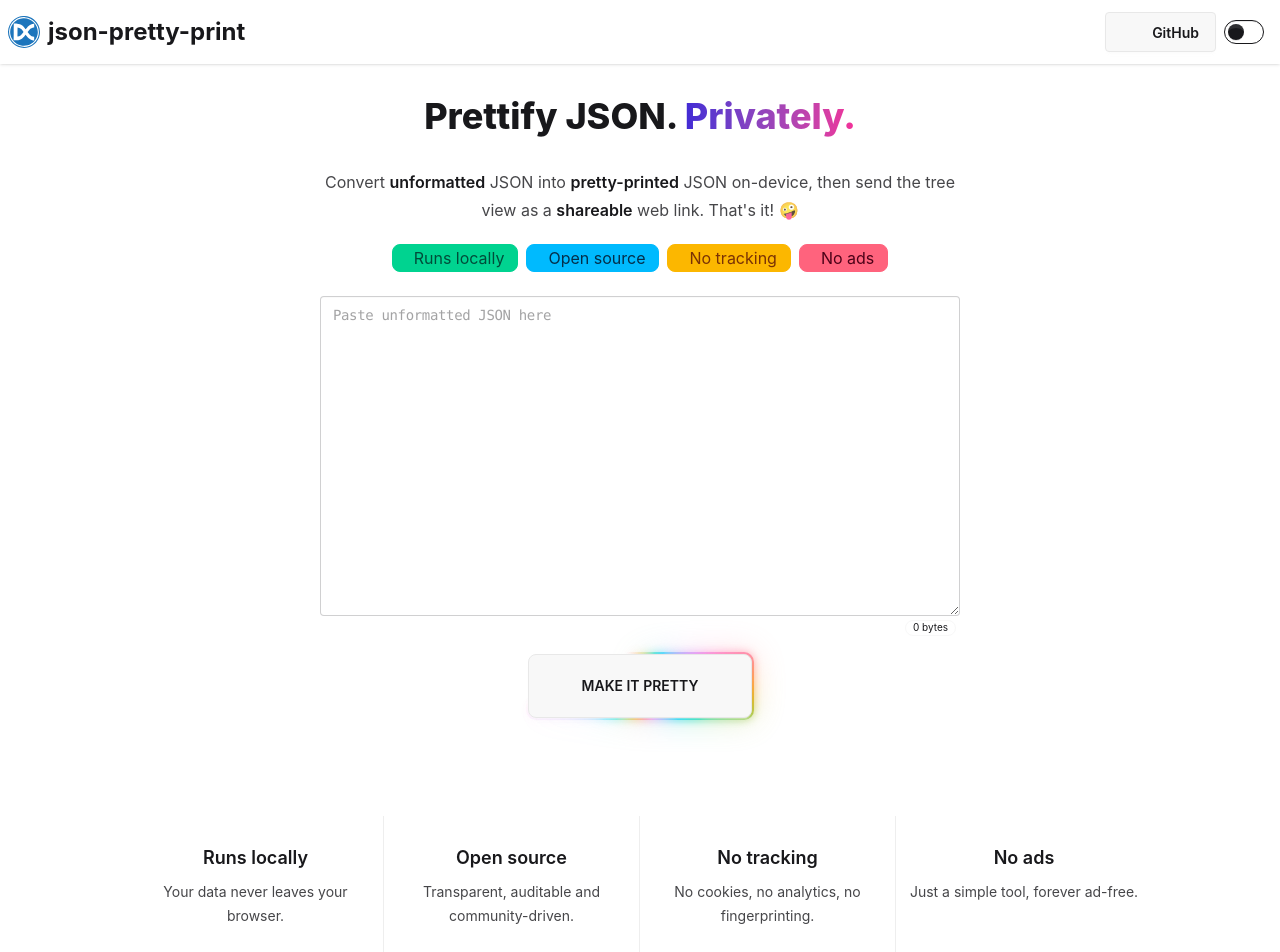
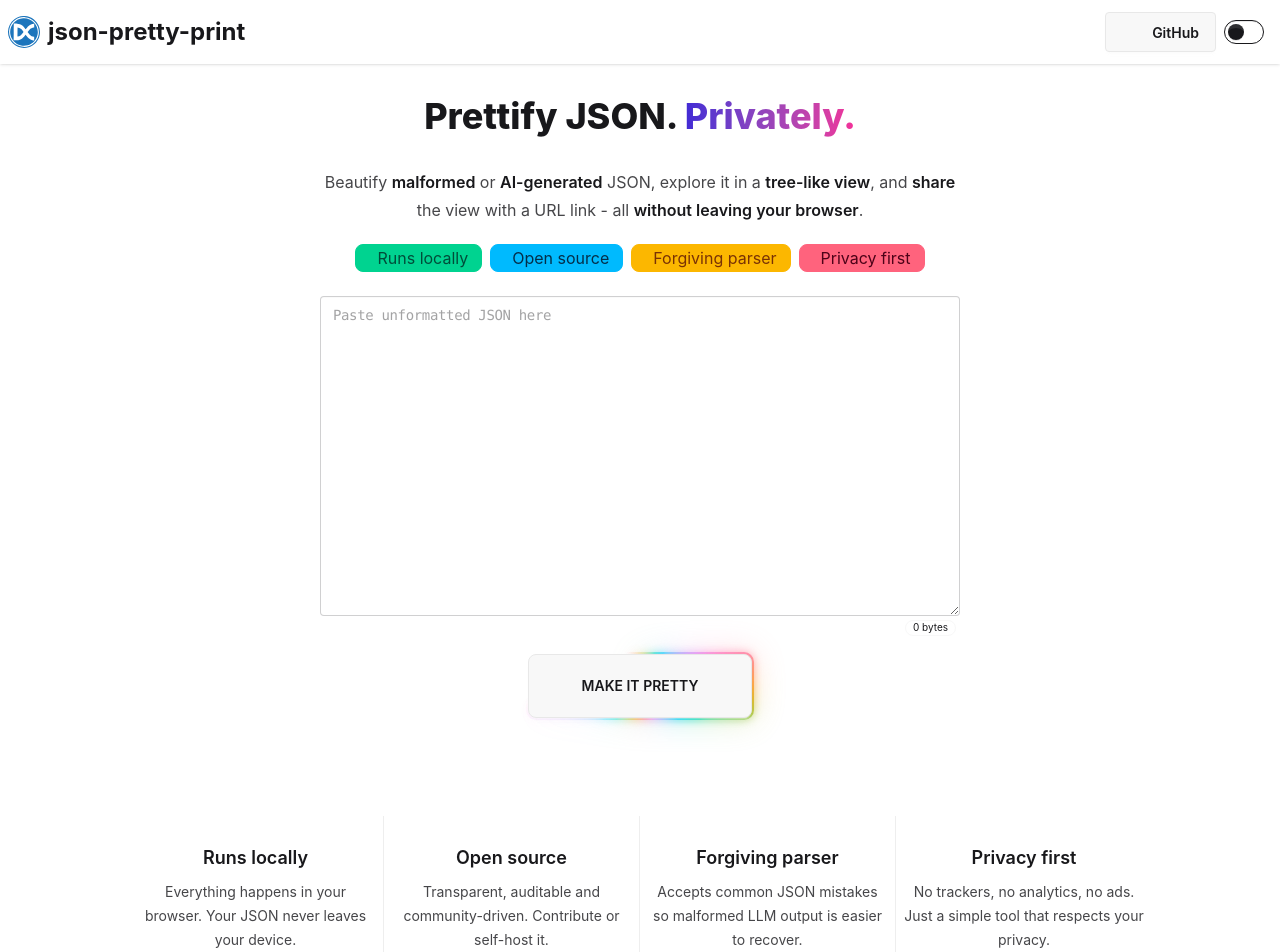
Before and after one commit to zerodevx/json-pretty-print, a SvelteKit app: page / in a window 1280 px wide. Shown: the top 952 px of the page. Built offline with nearby package versions, Linux system fonts and the light colour scheme; what @iconify/tailwind4 would draw is missing.

Commit message:
feat: use `jaison` as forgiving parser

```diff
--- a/src/routes/+page.svelte
+++ b/src/routes/+page.svelte
@@ -1,36 +1,40 @@
 <script>
+import { zipurl, unzipurl } from 'zipurl'
+import jaison from 'jaison'
 import Main from './Main.svelte'
 import View from './View.svelte'
-import { zipurl, unzipurl } from 'zipurl'
-import Json5 from 'json5'
 import { onMount, tick } from 'svelte'
 import { pushState, replaceState } from '$app/navigation'
 import { resolve } from '$app/paths'
 import { page } from '$app/state'
 
+let formatted = $state.raw()
 let unformatted = $state('')
 let hashed = $state('')
 let err = $state('')
-let formatted = $state.raw({})
 
-function prettify() {
+async function prettify() {
   if (!unformatted) return
+  if (hashed && formatted) {
+    pushState(resolve(`/#/${hashed}`), { view: true })
+    return
+  }
   try {
-    formatted = Json5.parse(unformatted)
-    if (hashed) {
-      pushState(resolve(`/#/${hashed}`), { view: true })
-    } else {
-      zipurl(unformatted).then((zipped) => {
-        hashed = zipped
-        pushState(resolve(`/#/${zipped}`), { view: true })
-      })
+    formatted = JSON.parse(unformatted)
+  } catch {
+    try {
+      const parsed = jaison(unformatted)
+      if (typeof parsed !== 'object') throw new Error('Not an object?')
+      formatted = parsed
+    } catch (e) {
+      console.log(e)
+      err = 'Error parsing JSON'
+      return
     }
-    err = ''
-  } catch (e) {
-    console.log(e)
-    formatted = {}
-    err = 'Error: JSON syntax error'
   }
+  err = ''
+  if (!hashed) hashed = await zipurl(unformatted)
+  pushState(resolve(`/#/${hashed}`), { view: true })
 }
 
 onMount(async () => {
@@ -43,19 +47,20 @@ onMount(async () => {
   }
 
   const hash = location.hash.replace(/[#/]/g, '')
-  if (hash) {
+  if (!hash) return
+  try {
+    unformatted = await unzipurl(hash)
+  } catch (e) {
+    console.log(e)
+    unformatted = hash
+    err = 'Error decoding hash link'
+    return
+  } finally {
     await tick()
     replaceState(resolve('/'), {})
-    try {
-      unformatted = await unzipurl(hash)
-      hashed = hash
-      prettify()
-    } catch (e) {
-      console.log(e)
-      unformatted = hash
-      err = 'Error: Invalid hash link'
-    }
   }
+  hashed = hash
+  prettify()
 })
 </script>
 
--- a/src/routes/Main.svelte
+++ b/src/routes/Main.svelte
@@ -1,7 +1,7 @@
 <script>
 import Header from './Header.svelte'
+import { fly, fade } from 'svelte/transition'
 import logo from '$lib/assets/logo.svg'
-import { fly, fade } from 'svelte/transition'
 import { version } from '$app/environment'
 
 let { prettify, reset, unformatted = $bindable(), err = $bindable() } = $props()
@@ -10,25 +10,25 @@ const feats = [
   {
     title: 'Runs locally',
     icon: 'icon-[mdi--lock]',
-    desc: 'Your data never leaves your browser.',
+    desc: 'Everything happens in your browser. Your JSON never leaves your device.',
     color: 'badge-success'
   },
   {
     title: 'Open source',
     icon: 'icon-[mdi--code]',
-    desc: 'Transparent, auditable and community-driven.',
+    desc: 'Transparent, auditable and community-driven. Contribute or self-host it.',
     color: 'badge-info'
   },
   {
-    title: 'No tracking',
-    icon: 'icon-[mdi--account-off]',
-    desc: 'No cookies, no analytics, no fingerprinting.',
+    title: 'Forgiving parser',
+    icon: 'icon-[mdi--code-json]',
+    desc: 'Accepts common JSON mistakes so malformed LLM output is easier to recover.',
     color: 'badge-warning'
   },
   {
-    title: 'No ads',
-    icon: 'icon-[mdi--cancel]',
-    desc: 'Just a simple tool, forever ad-free.',
+    title: 'Privacy first',
+    icon: 'icon-[mdi--account-off]',
+    desc: 'No trackers, no analytics, no ads. Just a simple tool that respects your privacy.',
     color: 'badge-error'
   }
 ]
@@ -56,8 +56,9 @@ const feats = [
     >
   </h1>
   <p>
-    Convert <strong>unformatted</strong> JSON into <strong>pretty-printed</strong> JSON on-device,
-    then send the tree view as a <strong>shareable</strong> web link. That's it! 🤪
+    Beautify <strong>malformed</strong> or <strong>AI-generated</strong> JSON, explore it in a
+    <strong>tree-like view</strong>, and <strong>share</strong> the view with a URL link - all
+    <strong>without leaving your browser</strong>.
   </p>
 
   <div class="mb-6 hidden flex-wrap items-center justify-center gap-2 sm:flex">
--- a/src/routes/View.svelte
+++ b/src/routes/View.svelte
@@ -1,6 +1,6 @@
 <script>
+import { JsonView } from '@zerodevx/svelte-json-view'
 import Header from './Header.svelte'
-import { JsonView } from '@zerodevx/svelte-json-view'
 import { fly, fade } from 'svelte/transition'
 
 let { hashed, formatted } = $props()
@@ -22,10 +22,10 @@ function toast(msg = '', type = 'alert-success') {
 async function copy(text = JSON.stringify(formatted, null, 2), msg = 'JSON') {
   try {
     await navigator.clipboard.writeText(text)
-    toast(`${msg} copied to clipboard.`)
+    toast(`${msg} copied to clipboard`)
   } catch (err) {
     console.log(err)
-    toast('Copy to clipboard failed.', 'alert-error')
+    toast('Copy to clipboard failed', 'alert-error')
   }
 }
 
@@ -47,15 +47,13 @@ async function share() {
     <button class="btn btn-square btn-lg" title="Close" onclick={() => history.back()}
       ><span class="icon-[mdi--close]"></span></button
     >
-    {#if depth}
-      <button class="btn btn-square btn-lg" title="Collapse all" onclick={() => (depth = 0)}
-        ><span class="icon-[mdi--arrow-collapse-left]"></span></button
-      >
-    {:else}
-      <button class="btn btn-square btn-lg" title="Expand all" onclick={() => (depth = Infinity)}
-        ><span class="icon-[mdi--arrow-collapse-right]"></span></button
-      >
-    {/if}
+    <button
+      class="btn btn-square btn-lg"
+      title="{depth ? 'Collapse' : 'Expand'} all"
+      onclick={() => (depth = depth ? 0 : Infinity)}
+      ><span class={depth ? 'icon-[mdi--arrow-collapse-left]' : 'icon-[mdi--arrow-collapse-right]'}
+      ></span></button
+    >
     <button
       class="btn btn-square btn-lg"
       title="Indentation"
--- a/src/routes/layout.css
+++ b/src/routes/layout.css
@@ -8,7 +8,7 @@ html {
 }
 
 .view {
-  @apply overflow-y-auto px-2 pb-12 font-mono tracking-tight wrap-break-word select-text;
+  @apply overflow-y-auto px-2 pb-12 font-mono tracking-tight break-all select-text;
 }
 
 @media (prefers-color-scheme: dark) {
```
